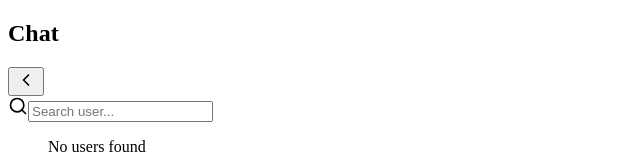
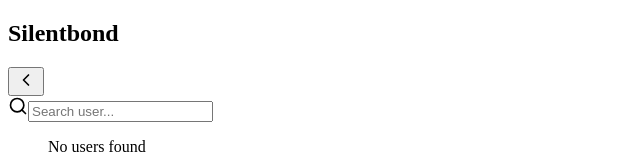
Before and after one commit to mrDivyshah/msu-project, a Next.js app: page /sidebar in a window 1280 px wide. Shown: the top 160 px of the page, without its empty margins (0-640 px from the left). Built offline with nearby package versions, Linux system fonts and the light colour scheme.

Commit message:
first commit sidebar

```diff
--- a/pages/sidebar.tsx
+++ b/pages/sidebar.tsx
@@ -80,7 +80,7 @@ export default function SideBar({
       <div style={{ display: "none" }}>{socket?.active}</div>
       {/* Sidebar Header */}
       <div className="flex items-center justify-between p-4 border-b border-gray-700">
-        {!isCollapsed && <h2 className="text-lg font-bold">Chat</h2>}
+        {!isCollapsed && <h2 className="text-lg font-bold">Silentbond</h2>}
         <button
           onClick={() => setIsCollapsed(!isCollapsed)}
           className="p-2 hover:bg-gray-700 rounded"
```
